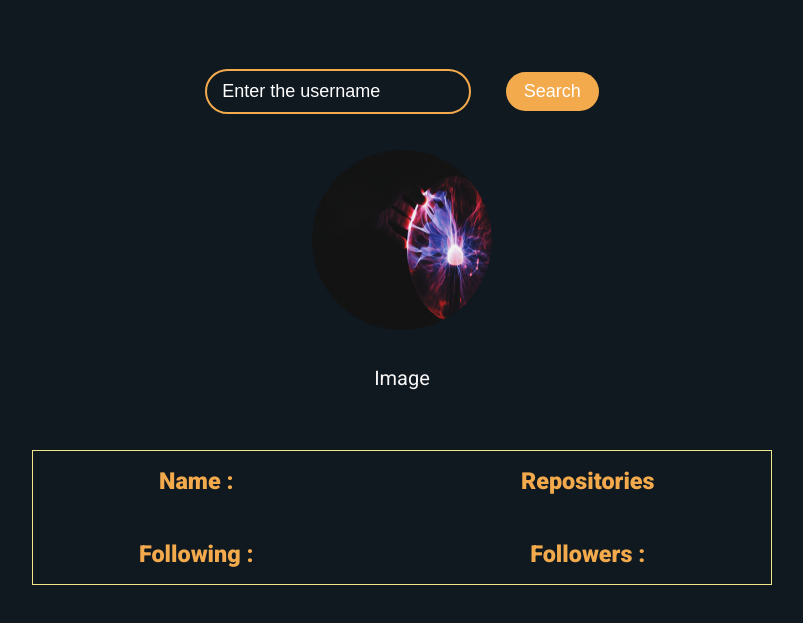
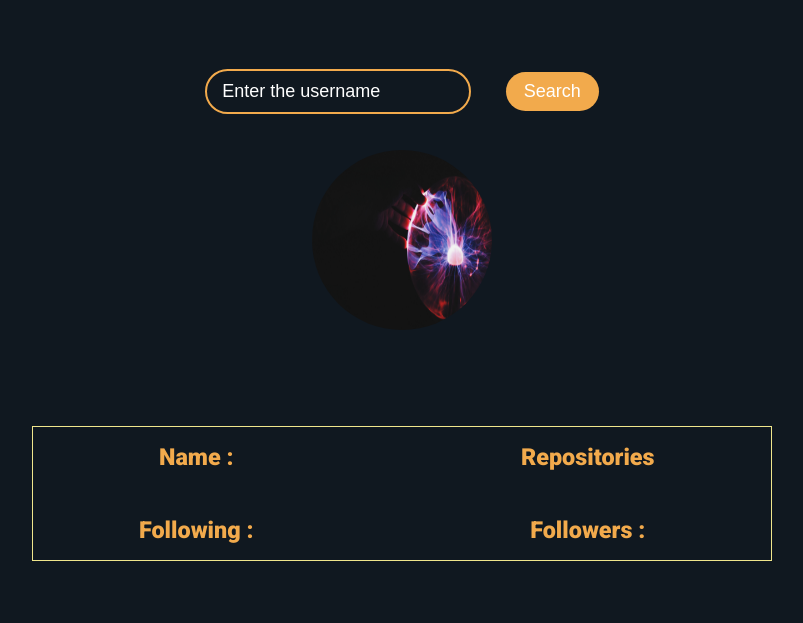
Before and after one commit to sijandahal/GithubProfile-Finder, a plain HTML site: page index.html in a window 1280 px wide. Shown: the part 313-936 px from the top of the page, without its empty margins (238-1041 px from the left). Drawn offline with Linux system fonts and the light colour scheme; a web font is replaced by a local one.

Commit message:
fixed styling

```diff
--- a/index.html
+++ b/index.html
@@ -34,7 +34,7 @@
 
           <figure class="image">
             <img src="./2.jpg" alt="image" class="main__image"/>
-            <figcaption> Image</figcaption>
+            <figcaption></figcaption>
           </figure>
 
         <section class="details">
--- a/style.css
+++ b/style.css
@@ -72,6 +72,7 @@ input {
   padding: 10px 15px;
   font-size: 1em;
   border-radius: 30px;
+  color : white;
 }
 
 form {
```
